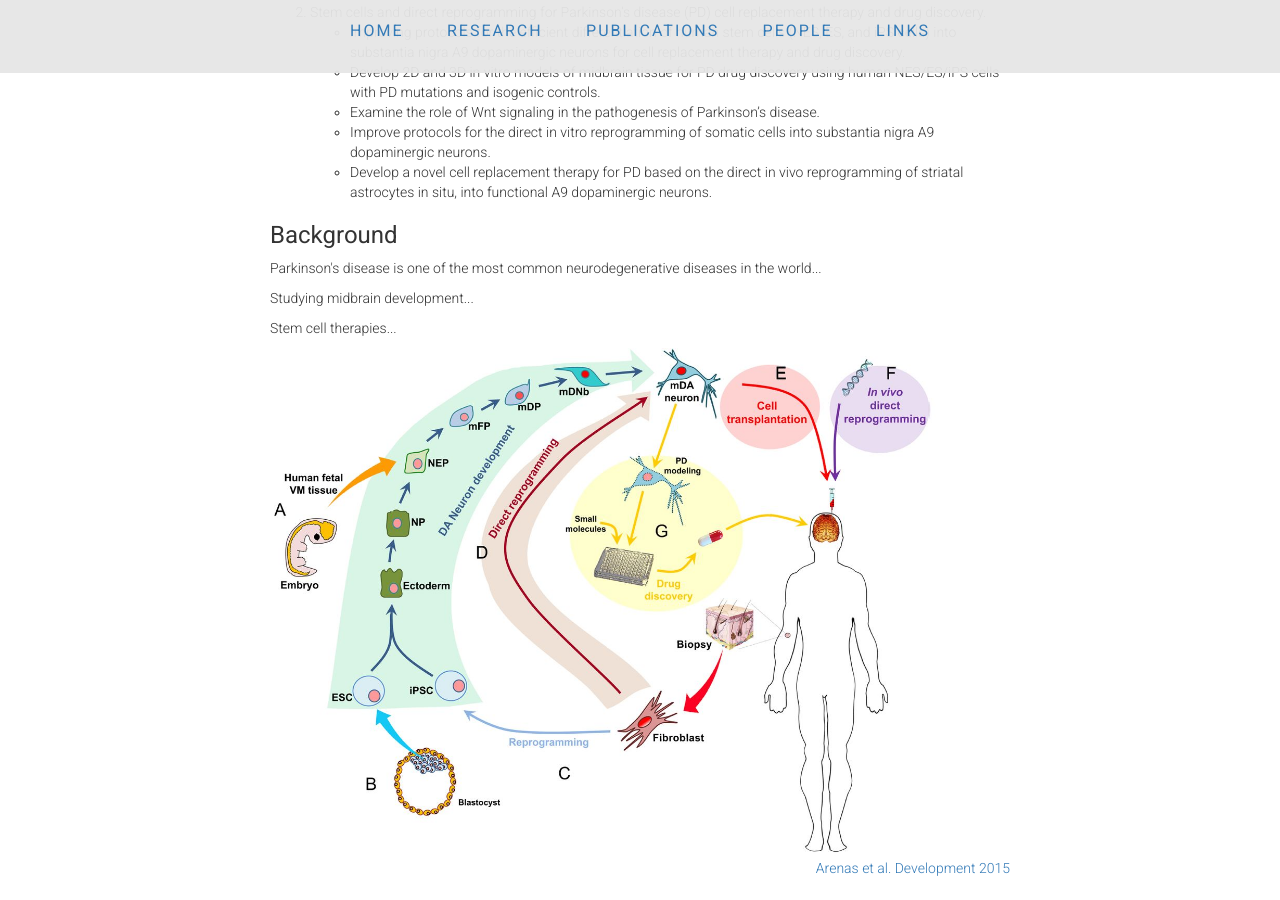
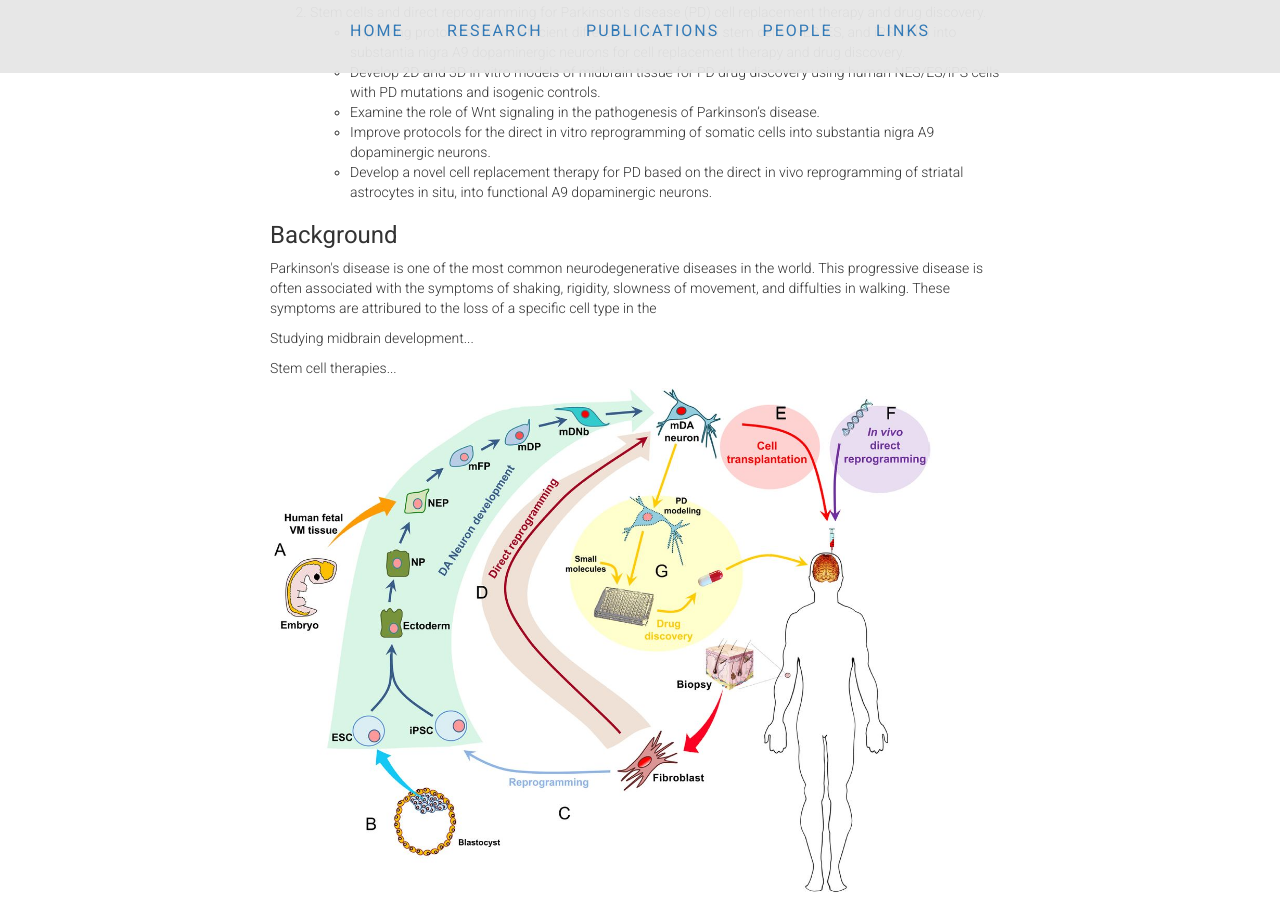
Before and after one commit to ArenasLab/arenaslab.github.io, a Jekyll site: the page research/index.html, which Jekyll copies as it is, in a window 1280 px wide and 900 px high, scrolled down 348 px. Built offline with Jekyll 4.4.1, drawn with Linux system fonts in a browser that asks for light colours.

Commit message:
Update index.html

```diff
--- a/research/index.html
+++ b/research/index.html
@@ -49,7 +49,9 @@
         </ul>
     </ol>
     <h3>Background</h3>
-        <p>Parkinson's disease is one of the most common neurodegenerative diseases in the world...</p>
+        <p>Parkinson's disease is one of the most common neurodegenerative diseases in the world. This progressive disease is often associated
+	  with the symptoms of shaking, rigidity, slowness of movement, and diffulties in walking. These symptoms are attribured to the loss of
+	  a specific cell type in the </p>
         <p>Studying midbrain development...</p>
         <p>Stem cell therapies...</p>
 	  <img style='width: 90%; object-fit: contain' align="center" src="/img/F4.jpg"/>
```
